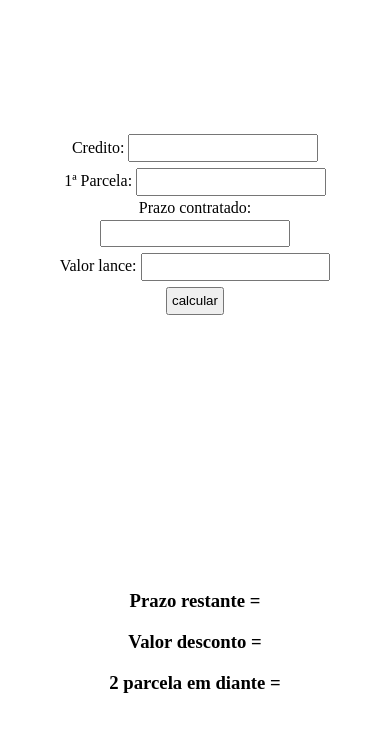
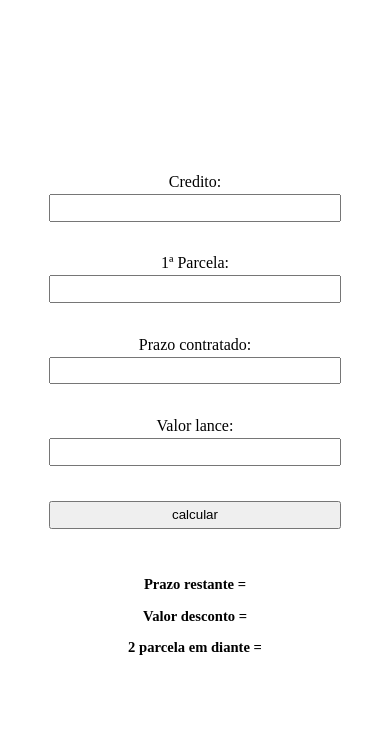
Before and after one commit to Joaoberberick/calculadora, a plain HTML site: page index.html in a window 390 px wide. Drawn offline with Linux system fonts and the light colour scheme.

Commit message:
mudanca mobile

```diff
--- a/style.css
+++ b/style.css
@@ -24,3 +24,26 @@ input {
   margin: 1% 0;
   box-sizing: border-box;
 }
+
+@media (max-width: 820px){
+
+  body{
+    width: 100%;
+    margin: 0;
+  }
+
+  form{
+    display: flex;
+    flex-direction: column;
+    height: auto;
+  }
+
+  input{
+    margin-bottom: 5%;
+  }
+
+  h3{
+    font-size: 3.75vw;
+  }
+
+}
```
